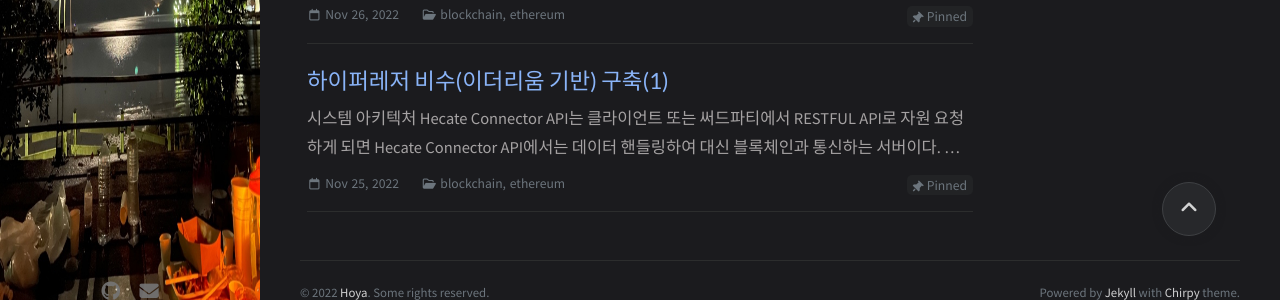
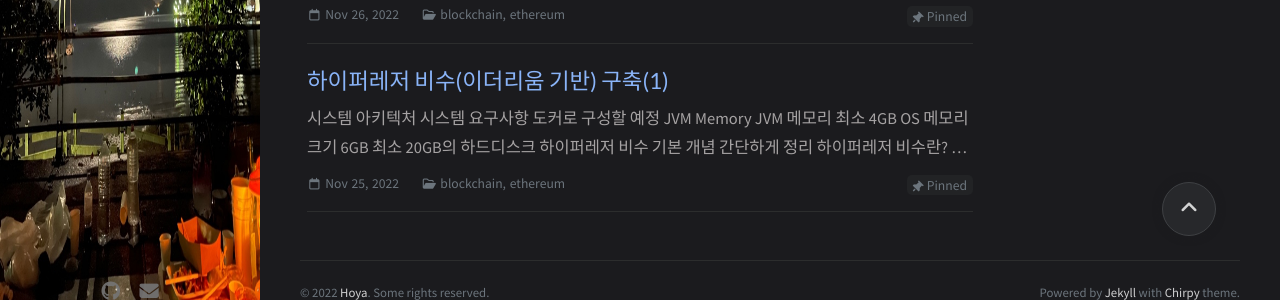
Before and after one commit to leehh312/leehh312.github.io, a Jekyll site: the page built from index.html, in a window 1280 px wide and 900 px high, scrolled down 985 px. Shown: the part 560-860 px from the top of the window. Built offline with Jekyll 4.4.1, drawn with Linux system fonts in a browser that asks for light colours; comment, search, counter and statistics services are not loaded.

Commit message:
구성도 수정

````diff
--- a/_posts/go/ethereum/2022-11-25-hyperledger-besu-1.md
+++ b/_posts/go/ethereum/2022-11-25-hyperledger-besu-1.md
@@ -14,8 +14,6 @@ render_with_liquid: false
 
 ## 시스템 아키텍처
 !["hyperledger besu system architecture"](/assets/img/blockchain/hyperledger_besu_architecture.png)
-
-<span style="color: #FF4848">Hecate Connector API는 클라이언트 또는 써드파티에서 RESTFUL API로 자원 요청하게 되면 Hecate Connector API에서는 데이터 핸들링하여 대신 블록체인과 통신하는 서버이다. 이번 블로그에서는 제외하고 구성할 예정이다.</span>
 
 
 ## 시스템 요구사항
--- a/_posts/go/ethereum/2022-11-28-hyperledger-besu-4.md
+++ b/_posts/go/ethereum/2022-11-28-hyperledger-besu-4.md
@@ -159,8 +159,6 @@ curl -X POST --data '{"jsonrpc":"2.0","method":"qbft_getValidatorsByBlockNumber"
 ```
 ![curl테스트](/assets/img/blockchain/curl%ED%85%8C%EC%8A%A4%ED%8A%B8.png)
 
-원래는 [시스템 아키텍처](https://leehh312.github.io/posts/hyperledger-besu-1/)대로 구성하려고 했으나 기본적인 노드4개만 구성하고 해당 컨텐츠는 끝내려고 합니다. 나머지들은 블록체인 문서를 보면 쉽게 플러그 또는 기능들을 추가할 수 있기 때문에 아래 링크에 타고 가셔서 직접 해보는것도 좋다고 생각합니다.
-
 ## 참고자료
 [호야 블로그 Hyperledger Besu 샘플 저장소](https://github.com/leehh312/hyperledger-besu).
 [Hyperledger Besu Ethereum Client 공식 사이트](https://besu.hyperledger.org/en/stable/).
````
Also changed, not shown: assets/img/blockchain/hyperledger_besu_architecture.png.
